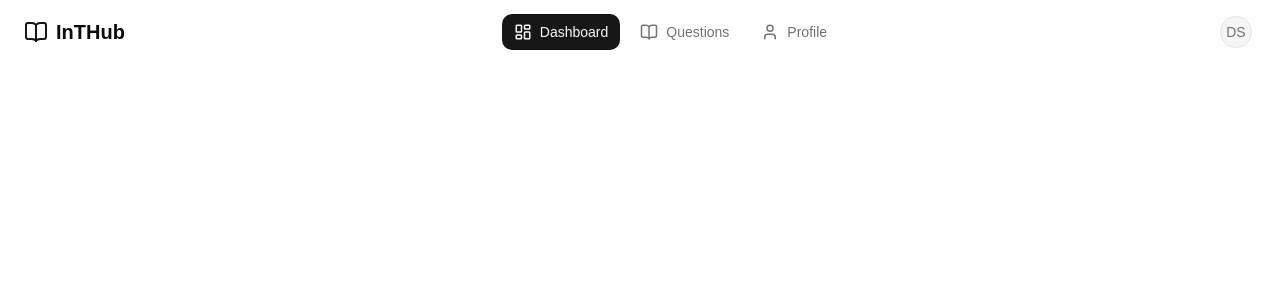
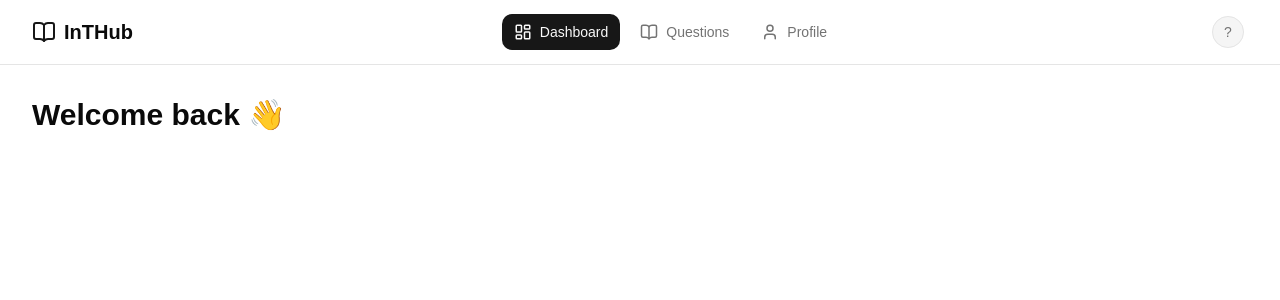
Before and after one commit to deep19x/intHub, a React (Vite) app in the folder client/: page /dashboard in a window 1280 px wide. Shown: the top 300 px of the page. Built offline with nearby package versions, Linux system fonts and the light colour scheme.

Commit message:
feat: implement AuthContext and dynamic user profile

```diff
--- a/client/src/components/layout/Navbar.jsx
+++ b/client/src/components/layout/Navbar.jsx
@@ -11,13 +11,17 @@ import { Button } from '@/components/ui/button';
 
 import { BookOpen, LayoutDashboard, User, LogOut, Book } from 'lucide-react';
 
+import { useAuth } from '../../context/authContext';
+
 function Navbar() {
     const navigate = useNavigate();
 
-    const logout = () => {
-        localStorage.removeItem('token');
+    const { user, logout } = useAuth();
+
+    const handleLogout = () => {
+        logout();
         navigate('/login');
-    }
+    };
 
     const navLinkClass = ({ isActive }) =>
         `flex items-center gap-2 rounded-lg px-3 py-2 text-sm font-medium transition-colors ${isActive
@@ -26,9 +30,9 @@ function Navbar() {
         }`;
 
     return (
-        <header className='sticky top-0 z-50 bg-background/80 backdrop-blur'>
+        <header className='sticky top-0 border-b bg-background'>
 
-            <div className='mx-auto flex h-16 max-w-7xl items-center justify-between px-6'>
+            <div className='mx-auto max-w-screen-2xl flex h-16 items-center justify-between px-8'>
 
                 <Link
                     to={'/dashboard'}
@@ -76,7 +80,13 @@ function Navbar() {
                             className='rounded-full p-0 h-10 w-10'
                         >
                             <Avatar>
-                                <AvatarFallback>DS</AvatarFallback>
+                                <AvatarFallback>
+                                    {user?.name
+                                        ?.split(" ")
+                                        .map((word) => word[0])
+                                        .join("")
+                                        .toUpperCase() || "?"}
+                                </AvatarFallback>
                             </Avatar>
 
                         </Button>
@@ -98,7 +108,7 @@ function Navbar() {
                         </DropdownMenuItem>
 
                         <DropdownMenuItem
-                            onClick={logout}
+                            onClick={handleLogout}
                             className="text-red-500 focus:text-red-500"
                         >
                             <LogOut className="mr-2 h-4 w-4" />
--- /dev/null
+++ b/client/src/context/authContext.jsx
@@ -0,0 +1,54 @@
+import { createContext , useContext ,useEffect,useState } from "react";
+import { getMe } from "../api/authapi";
+
+const AuthContext = createContext();
+
+export function AuthProvider({children}){
+    const [user,setUser] = useState(null);
+    const [loading,setLoading] = useState(true);
+
+    useEffect(() => {
+        const fetchUser = async() => {
+            const token = localStorage.getItem('token');
+
+            if(!token){
+                setLoading(false);
+                return;
+            }
+
+            try {
+                const response = await getMe();
+                setUser(response.data);
+            } catch (error) {
+                console.error(error);
+                localStorage.removeItem('token');
+            } finally {
+                setLoading(false);
+            }
+        };
+
+        fetchUser();
+    },[]);
+
+    const logout = () => {
+        localStorage.removeItem('token');
+        setUser(null);
+    };
+
+    return (
+        <AuthContext.Provider
+            value={{
+                user,
+                setUser,
+                loading,
+                logout,
+            }}
+        >
+            {children}
+        </AuthContext.Provider>
+    );
+}
+
+export function useAuth(){
+    return useContext(AuthContext);
+}
--- a/client/src/main.jsx
+++ b/client/src/main.jsx
@@ -1,10 +1,13 @@
 import { StrictMode } from 'react'
 import { createRoot } from 'react-dom/client'
+import { AuthProvider } from './context/authContext.jsx'
 import App from './App.jsx'
 import './index.css'
 
 createRoot(document.getElementById('root')).render(
   <StrictMode>
-    <App />
+    <AuthProvider>
+      <App />
+    </AuthProvider>
   </StrictMode>,
 )
--- a/client/src/pages/Dashboard.jsx
+++ b/client/src/pages/Dashboard.jsx
@@ -2,9 +2,16 @@ import Navbar from "../components/layout/Navbar";
 
 function Dashboard() {
     return (
-        <div>
+        <>
             <Navbar/>
-        </div>
+
+            <main className="mx-auto max-w-screen-2xl px-8 py-8">
+                <h1 className="text-3xl font-bold">
+                    Welcome back 👋
+                </h1>
+            </main>
+
+        </>
     )
 };
 
--- a/client/src/pages/Login.jsx
+++ b/client/src/pages/Login.jsx
@@ -1,7 +1,8 @@
 import { useState } from "react";
-import { login } from "../api/authapi";
+import { login,getMe } from "../api/authapi";
 import { useNavigate } from "react-router-dom";
 import { Link } from "react-router-dom";
+import { useAuth } from "../context/authContext";
 
 import {
     Card,
@@ -22,6 +23,8 @@ function Login() {
 
     const navigate = useNavigate();
 
+    const {setUser} = useAuth();
+
     const handleSubmit = async (e) => {
         e.preventDefault();
 
@@ -34,6 +37,10 @@ function Login() {
             });
 
             localStorage.setItem('token', response.data.token);
+
+            const me = await getMe();
+
+            setUser(me.data);
 
             alert("Login Successful");
 
```
Also changed, not shown: 2 other files (tests, documents, lock files or other folders).
